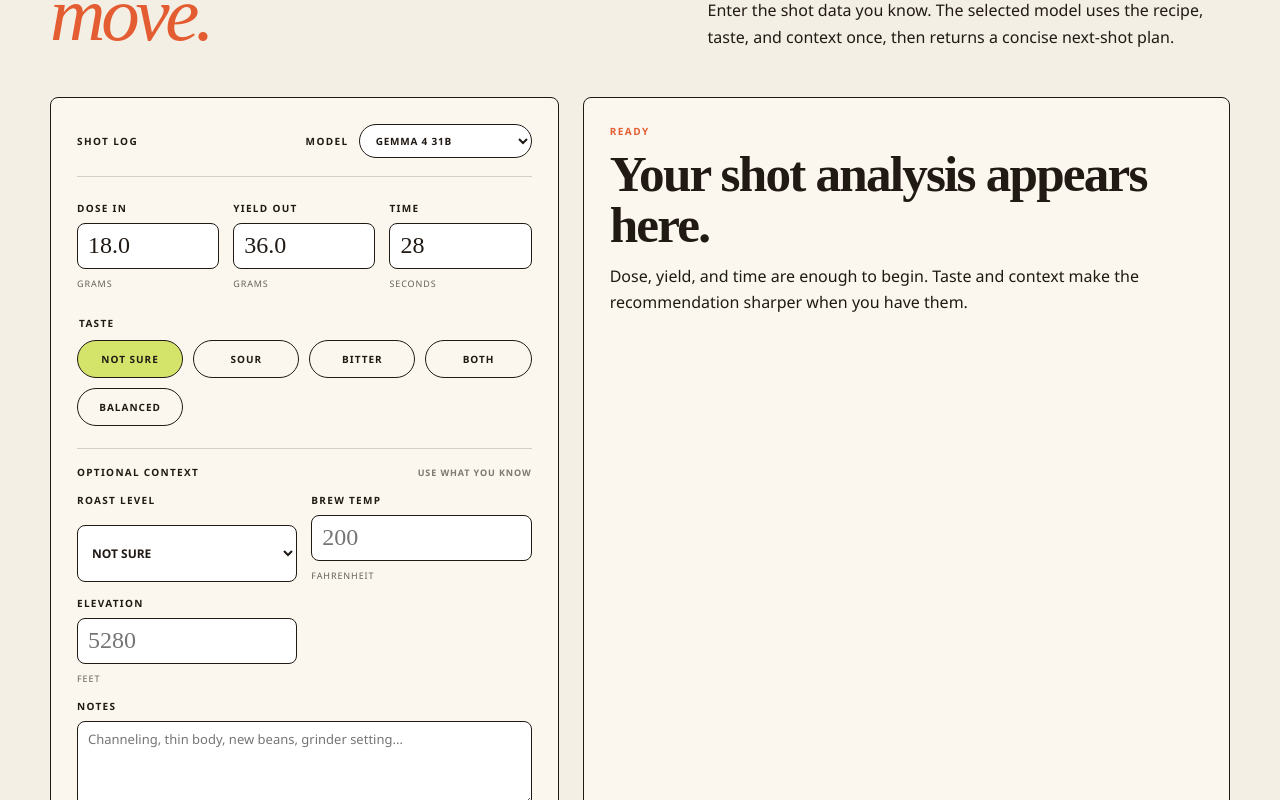
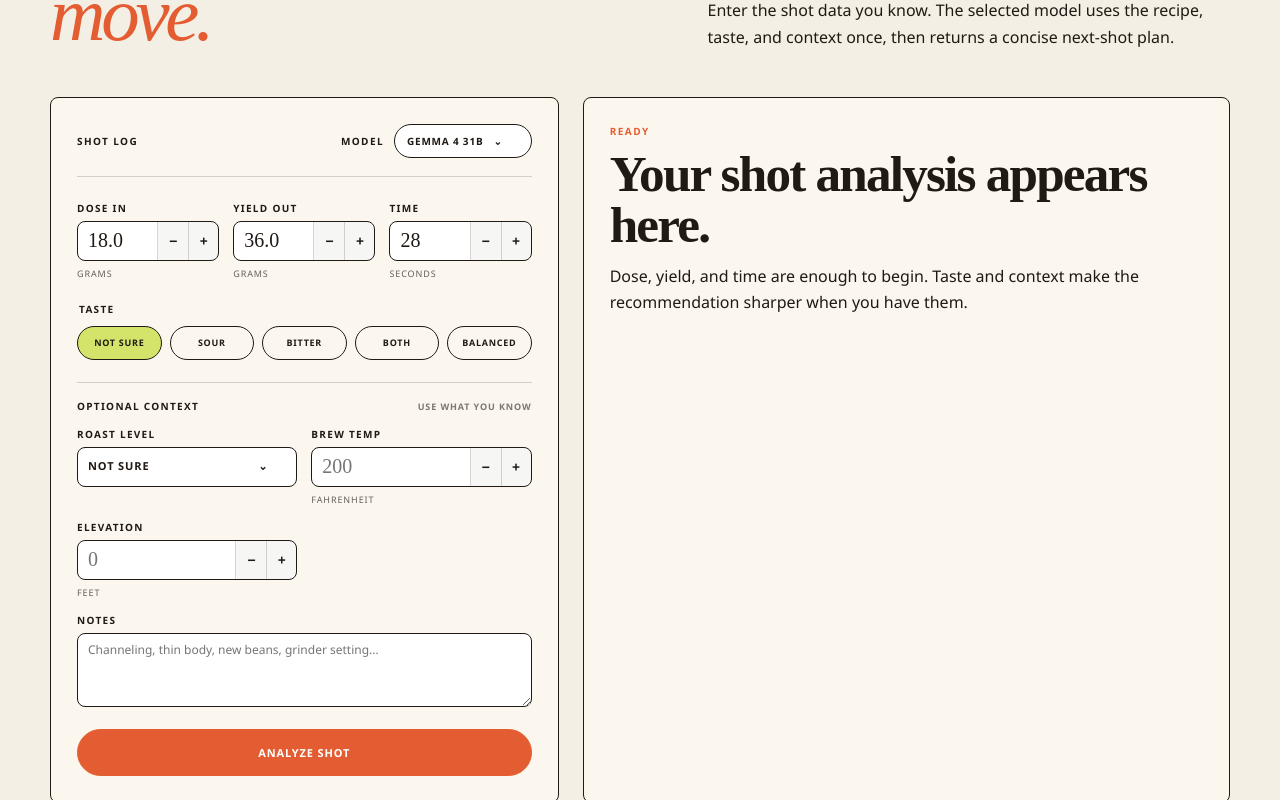
Before and after one commit to ballouconsulting/espresso, a Next.js app: page / in a window 1280 px wide. Shown: the part 2820-3620 px from the top of the page. Built offline with nearby package versions, Linux system fonts and the light colour scheme.

Commit message:
Polish shot analysis controls
Replace browser-default form controls with styled controls and swap the free-tier Ollama option to Nemotron 3 Super.

```diff
--- a/app/components/DialInAdvisor.tsx
+++ b/app/components/DialInAdvisor.tsx
@@ -23,6 +23,11 @@ const roastLabels: Record<RoastLevel, string> = {
   medium: "Medium",
   dark: "Dark",
 };
+
+const roastOptions: Array<{ value: RoastLevel | ""; label: string }> = [
+  { value: "", label: "Not sure" },
+  ...roastLevels.map((level) => ({ value: level, label: roastLabels[level] })),
+];
 
 type DialInAdvisorProps = {
   targetRecipe: TargetRecipe;
@@ -123,63 +128,57 @@ export function DialInAdvisor({ targetRecipe }: DialInAdvisorProps) {
             <span>Shot log</span>
             <label className="top-model-field">
               <span>Model</span>
-              <select
-                onChange={(event) => setModelId(event.currentTarget.value as ShotAnalysisModelId)}
-                required
+              <CustomSelect
+                label="Model"
+                onChange={(value) => setModelId(value as ShotAnalysisModelId)}
+                options={shotAnalysisModels.map((model) => ({
+                  value: model.id,
+                  label: model.label,
+                }))}
                 value={modelId}
-              >
-                {shotAnalysisModels.map((model) => (
-                  <option key={model.id} value={model.id}>
-                    {model.label}
-                  </option>
-                ))}
-              </select>
+              />
             </label>
           </div>
 
           <div className="field-grid">
-            <label>
-              <span>Dose in</span>
-              <input
+            <NumericField
+              decimals={1}
+              fallback={targetRecipe.dose}
               inputMode="decimal"
-                min="5"
-                max="40"
-                onChange={(event) => setDose(event.currentTarget.value)}
-                step="0.1"
-                type="number"
+              label="Dose in"
+              max={40}
+              min={5}
+              onChange={setDose}
+              required
+              step={0.1}
+              unit="grams"
               value={dose}
+            />
+            <NumericField
+              decimals={1}
+              fallback={targetRecipe.yieldGrams}
+              inputMode="decimal"
+              label="Yield out"
+              max={150}
+              min={5}
+              onChange={setYieldGrams}
               required
+              step={0.1}
+              unit="grams"
+              value={yieldGrams}
             />
-              <small>grams</small>
-            </label>
-            <label>
-              <span>Yield out</span>
-              <input
-                inputMode="decimal"
-                min="5"
-                max="150"
-                onChange={(event) => setYieldGrams(event.currentTarget.value)}
-                step="0.1"
-                type="number"
-                value={yieldGrams}
+            <NumericField
+              fallback={28}
+              inputMode="numeric"
+              label="Time"
+              max={120}
+              min={1}
+              onChange={setTimeSeconds}
               required
+              step={1}
+              unit="seconds"
+              value={timeSeconds}
             />
-              <small>grams</small>
-            </label>
-            <label>
-              <span>Time</span>
-              <input
-                inputMode="numeric"
-                min="1"
-                max="120"
-                onChange={(event) => setTimeSeconds(event.currentTarget.value)}
-                step="1"
-                type="number"
-                value={timeSeconds}
-                required
-              />
-              <small>seconds</small>
-            </label>
           </div>
 
           <fieldset className="taste-picker">
@@ -206,42 +205,40 @@ export function DialInAdvisor({ targetRecipe }: DialInAdvisorProps) {
             <div className="optional-grid">
               <label>
                 <span>Roast level</span>
-                <select
-                  onChange={(event) => setRoastLevel(event.currentTarget.value as RoastLevel | "")}
+                <CustomSelect
+                  label="Roast level"
+                  onChange={(value) => setRoastLevel(value as RoastLevel | "")}
+                  options={roastOptions}
                   value={roastLevel}
-                >
-                  <option value="">Not sure</option>
-                  {roastLevels.map((level) => (
-                    <option key={level} value={level}>
-                      {roastLabels[level]}
-                    </option>
-                  ))}
-                </select>
+                />
               </label>
               <label>
                 <span>Brew temp</span>
-                <input
+                <NumericFieldControl
+                  decimals={1}
+                  fallback={200}
                   inputMode="decimal"
-                  max="212"
-                  min="185"
-                  onChange={(event) => setBrewTemperatureF(event.currentTarget.value)}
+                  label="Brew temp"
+                  max={212}
+                  min={185}
+                  onChange={setBrewTemperatureF}
                   placeholder="200"
-                  step="0.5"
-                  type="number"
+                  step={0.5}
                   value={brewTemperatureF}
                 />
                 <small>Fahrenheit</small>
               </label>
               <label>
                 <span>Elevation</span>
-                <input
+                <NumericFieldControl
+                  fallback={0}
                   inputMode="numeric"
-                  max="20000"
-                  min="-1500"
-                  onChange={(event) => setElevationFeet(event.currentTarget.value)}
-                  placeholder="5280"
-                  step="50"
-                  type="number"
+                  label="Elevation"
+                  max={20000}
+                  min={-1500}
+                  onChange={setElevationFeet}
+                  placeholder="0"
+                  step={50}
                   value={elevationFeet}
                 />
                 <small>feet</small>
@@ -309,6 +306,137 @@ export function DialInAdvisor({ targetRecipe }: DialInAdvisorProps) {
   );
 }
 
+type SelectOption = {
+  value: string;
+  label: string;
+};
+
+type CustomSelectProps = {
+  label: string;
+  onChange: (value: string) => void;
+  options: SelectOption[];
+  value: string;
+};
+
+function CustomSelect({ label, onChange, options, value }: CustomSelectProps) {
+  const [isOpen, setIsOpen] = useState(false);
+  const selected = options.find((option) => option.value === value) ?? options[0];
+
+  return (
+    <div
+      className={`custom-select ${isOpen ? "open" : ""}`}
+      onBlur={(event) => {
+        if (!event.currentTarget.contains(event.relatedTarget)) {
+          setIsOpen(false);
+        }
+      }}
+    >
+      <button
+        aria-expanded={isOpen}
+        aria-haspopup="listbox"
+        className="select-trigger"
+        onClick={() => setIsOpen((current) => !current)}
+        type="button"
+      >
+        <span>{selected.label}</span>
+        <span aria-hidden="true">⌄</span>
+      </button>
+      {isOpen ? (
+        <div aria-label={label} className="select-menu" role="listbox">
+          {options.map((option) => (
+            <button
+              aria-selected={option.value === value}
+              className={option.value === value ? "selected" : ""}
+              key={option.value}
+              onClick={() => {
+                onChange(option.value);
+                setIsOpen(false);
+              }}
+              role="option"
+              type="button"
+            >
+              {option.label}
+            </button>
+          ))}
+        </div>
+      ) : null}
+    </div>
+  );
+}
+
+type NumericFieldProps = {
+  label: string;
+  max: number;
+  min: number;
+  onChange: (value: string) => void;
+  step: number;
+  unit: string;
+  value: string;
+  decimals?: number;
+  fallback?: number;
+  inputMode?: "decimal" | "numeric";
+  placeholder?: string;
+  required?: boolean;
+};
+
+function NumericField({ label, unit, ...controlProps }: NumericFieldProps) {
+  return (
+    <label>
+      <span>{label}</span>
+      <NumericFieldControl label={label} {...controlProps} />
+      <small>{unit}</small>
+    </label>
+  );
+}
+
+type NumericFieldControlProps = Omit<NumericFieldProps, "unit">;
+
+function NumericFieldControl({
+  decimals = 0,
+  fallback,
+  inputMode,
+  label,
+  max,
+  min,
+  onChange,
+  placeholder,
+  required,
+  step,
+  value,
+}: NumericFieldControlProps) {
+  const adjust = (direction: -1 | 1) => {
+    const parsed = Number(value);
+    const base = Number.isFinite(parsed) ? parsed : (fallback ?? min);
+    const next = Math.min(max, Math.max(min, base + step * direction));
+
+    onChange(formatNumber(next, decimals));
+  };
+
+  return (
+    <div className="number-control">
+      <input
+        inputMode={inputMode}
+        max={max}
+        min={min}
+        onChange={(event) => onChange(event.currentTarget.value)}
+        placeholder={placeholder}
+        required={required}
+        step={step}
+        type="number"
+        value={value}
+      />
+      <div className="number-stepper">
+        <button aria-label={`Decrease ${label}`} onClick={() => adjust(-1)} type="button">
+          −
+        </button>
+        <button aria-label={`Increase ${label}`} onClick={() => adjust(1)} type="button">
+          +
+        </button>
+      </div>
+    </div>
+  );
+}
+
 async function streamAnalysis(
   body: ReadableStream<Uint8Array>,
   onChunk: (analysis: string) => void,
@@ -357,3 +485,7 @@ function ratioLabel(doseGrams: number, yieldGrams: number) {
 
   return `1:${(yieldGrams / doseGrams).toFixed(2)}`;
 }
+
+function formatNumber(value: number, decimals: number) {
+  return decimals > 0 ? value.toFixed(decimals) : String(Math.round(value));
+}
--- a/app/globals.css
+++ b/app/globals.css
@@ -220,7 +220,11 @@ h1 em, h2 em { color: var(--orange); font-weight: 500; }
   display: flex;
   gap: 10px;
 }
-.top-model-field select {
+.custom-select {
+  position: relative;
+  width: 100%;
+}
+.select-trigger {
   border: 1px solid var(--ink);
   border-radius: 999px;
   background: white;
@@ -229,14 +233,57 @@ h1 em, h2 em { color: var(--orange); font-weight: 500; }
   font-size: 10px;
   font-weight: 800;
   letter-spacing: .08em;
+  align-items: center;
+  cursor: pointer;
+  display: flex;
+  gap: 10px;
+  justify-content: space-between;
   max-width: 210px;
   min-height: 34px;
   padding: 7px 28px 7px 12px;
   text-transform: uppercase;
+  width: 100%;
 }
-.top-model-field select:focus {
+.select-trigger:hover { background: rgba(32,25,20,.04); }
+.select-trigger:focus-visible {
   outline: 2px solid var(--orange);
   outline-offset: 2px;
+}
+.select-menu {
+  background: white;
+  border: 1px solid var(--ink);
+  border-radius: 14px;
+  box-shadow: 0 14px 32px rgba(32,25,20,.16);
+  display: grid;
+  gap: 4px;
+  left: 0;
+  min-width: 100%;
+  padding: 6px;
+  position: absolute;
+  top: calc(100% + 6px);
+  z-index: 20;
+}
+.select-menu button {
+  background: transparent;
+  border: 0;
+  border-radius: 999px;
+  color: var(--ink);
+  cursor: pointer;
+  font-size: 10px;
+  font-weight: 800;
+  letter-spacing: .08em;
+  padding: 10px 12px;
+  text-align: left;
+  text-transform: uppercase;
+  white-space: nowrap;
+}
+.select-menu button:hover,
+.select-menu button.selected {
+  background: var(--lime);
+}
+.select-menu button:focus-visible {
+  outline: 2px solid var(--orange);
+  outline-offset: 1px;
 }
 .field-grid {
   display: grid;
@@ -245,8 +292,9 @@ h1 em, h2 em { color: var(--orange); font-weight: 500; }
   margin-top: 24px;
 }
 .field-grid label, .optional-grid label, .temperature-card label {
+  align-content: start;
   display: grid;
-  gap: 8px;
+  gap: 6px;
 }
 .field-grid label > span, .optional-heading span, .optional-grid label > span, .temperature-card label > span {
   font-size: 10px;
@@ -254,34 +302,84 @@ h1 em, h2 em { color: var(--orange); font-weight: 500; }
   letter-spacing: .13em;
   text-transform: uppercase;
 }
-.field-grid input, .optional-grid input, .optional-grid select, .optional-grid textarea, .temperature-card input {
+.number-control, .optional-grid .select-trigger, .optional-grid textarea, .temperature-card input {
   width: 100%;
   border: 1px solid var(--ink);
   border-radius: 8px;
   background: white;
   color: var(--ink);
   font-family: var(--font-serif), serif;
-  font-size: 24px;
+  font-size: 20px;
   line-height: 1.15;
   min-width: 0;
-  min-height: 46px;
-  padding: 8px 10px;
+  min-height: 40px;
+  padding: 7px 10px;
 }
-.optional-grid select {
+.number-control {
+  align-items: stretch;
+  display: grid;
+  grid-template-columns: minmax(0, 1fr) auto;
+  overflow: hidden;
+  padding: 0;
+}
+.number-control input {
+  appearance: textfield;
+  background: transparent;
+  border: 0;
+  color: var(--ink);
+  font: inherit;
+  min-width: 0;
+  padding: 7px 10px;
+  width: 100%;
+}
+.number-control input::-webkit-inner-spin-button,
+.number-control input::-webkit-outer-spin-button {
+  appearance: none;
+  margin: 0;
+}
+.number-control:focus-within {
+  outline: 2px solid var(--orange);
+  outline-offset: 2px;
+}
+.number-stepper {
+  border-left: 1px solid var(--line);
+  display: flex;
+}
+.number-stepper button {
+  background: rgba(32,25,20,.04);
+  border: 0;
+  color: var(--ink);
+  cursor: pointer;
+  font: inherit;
+  font-family: var(--font-sans), sans-serif;
+  font-size: 14px;
+  font-weight: 900;
+  min-width: 30px;
+  padding: 0;
+}
+.number-stepper button + button { border-left: 1px solid var(--line); }
+.number-stepper button:hover { background: var(--lime); }
+.number-stepper button:focus-visible {
+  outline: 2px solid var(--orange);
+  outline-offset: -2px;
+}
+.optional-grid .select-trigger {
   font-family: inherit;
-  font-size: 12px;
+  font-size: 11px;
   font-weight: 800;
-  min-height: 46px;
+  min-height: 40px;
+  max-width: none;
+  padding: 7px 28px 7px 10px;
   text-transform: uppercase;
 }
 .optional-grid textarea {
   font-family: inherit;
-  font-size: 13px;
+  font-size: 12px;
   line-height: 1.5;
-  min-height: 86px;
+  min-height: 74px;
   resize: vertical;
 }
-.field-grid input:focus, .optional-grid input:focus, .optional-grid select:focus, .optional-grid textarea:focus, .temperature-card input:focus {
+.optional-grid textarea:focus, .temperature-card input:focus {
   outline: 2px solid var(--orange);
   outline-offset: 2px;
 }
@@ -294,9 +392,9 @@ h1 em, h2 em { color: var(--orange); font-weight: 500; }
 .taste-picker {
   border: 0;
   display: grid;
-  gap: 10px;
-  grid-template-columns: repeat(4, 1fr);
-  margin: 26px 0 0;
+  gap: 8px;
+  grid-template-columns: repeat(5, minmax(0, 1fr));
+  margin: 22px 0 0;
   padding: 0;
 }
 .taste-picker legend {
@@ -312,11 +410,12 @@ h1 em, h2 em { color: var(--orange); font-weight: 500; }
   cursor: pointer;
   display: flex;
   justify-content: center;
-  padding: 11px 8px;
+  min-height: 34px;
+  padding: 9px 6px;
   text-transform: uppercase;
-  font-size: 10px;
+  font-size: 9px;
   font-weight: 800;
-  letter-spacing: .1em;
+  letter-spacing: .08em;
 }
 .taste-picker input { position: absolute; opacity: 0; pointer-events: none; }
 .taste-picker label:focus-within {
@@ -631,7 +730,7 @@ footer { background: var(--orange); color: white; padding-block: 25px; }
   .tool-card, .temperature-card { padding: 18px; }
   .tool-card-top { align-items: flex-start; flex-direction: column; }
   .top-model-field { align-items: flex-start; flex-direction: column; width: 100%; }
-  .top-model-field select { max-width: none; width: 100%; }
+  .top-model-field .select-trigger { max-width: none; width: 100%; }
   .field-grid, .taste-picker, .optional-grid, .temperature-details { grid-template-columns: 1fr; }
   .taste-picker label { justify-content: flex-start; padding-inline: 14px; }
   .result-metrics { grid-template-columns: 1fr; }
--- a/lib/shot-analysis-options.ts
+++ b/lib/shot-analysis-options.ts
@@ -14,10 +14,10 @@ export const shotAnalysisModels = [
     model: "gemma4:31b",
   },
   {
-    id: "ollama-deepseek-v4-flash",
-    label: "DeepSeek V4 Flash",
+    id: "ollama-nemotron-3-super",
+    label: "Nemotron 3 Super",
     provider: "ollama",
-    model: "deepseek-v4-flash:cloud",
+    model: "nemotron-3-super",
   },
   {
     id: "openai-gpt-5-4-mini",
```
Also changed, not shown: lib/shot-analysis.ts (+62 -4 lines), 2 other files (tests, documents, lock files or other folders). Lines whose indentation alone changed are shown as unchanged.
